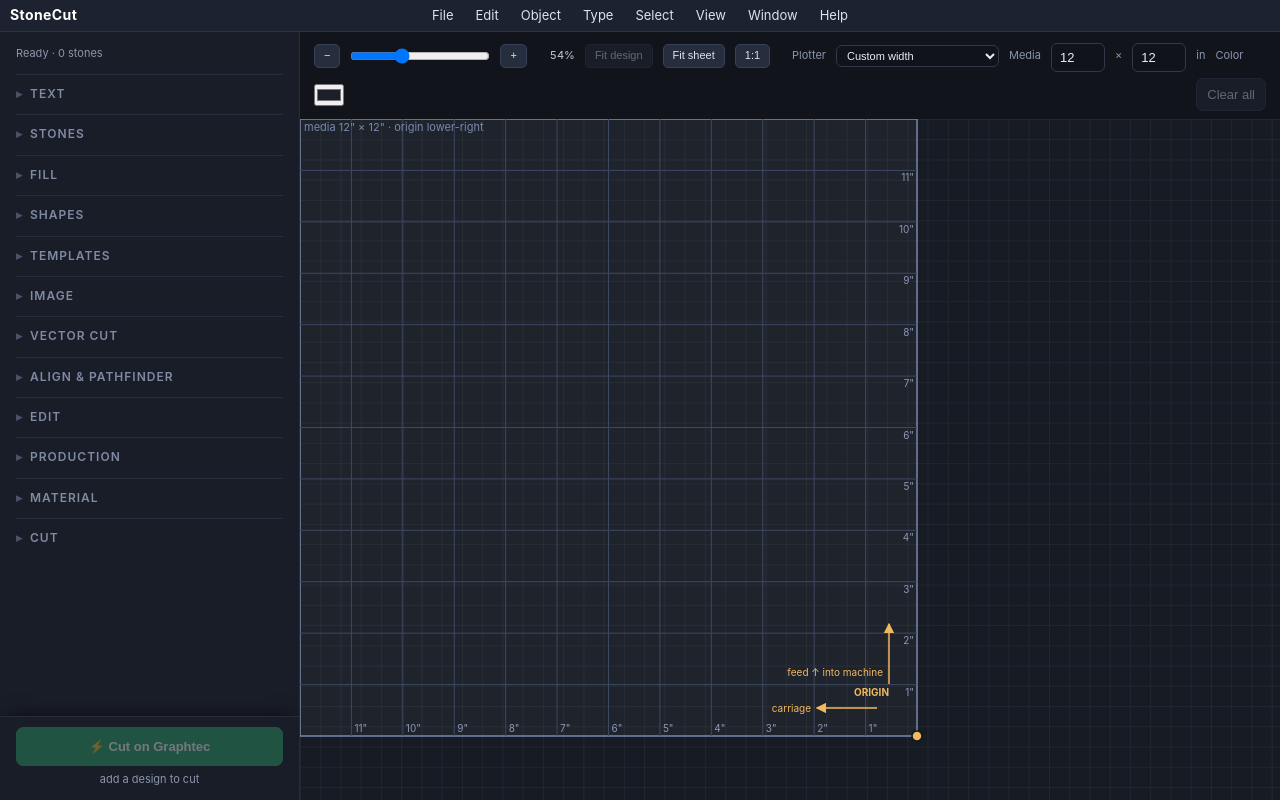
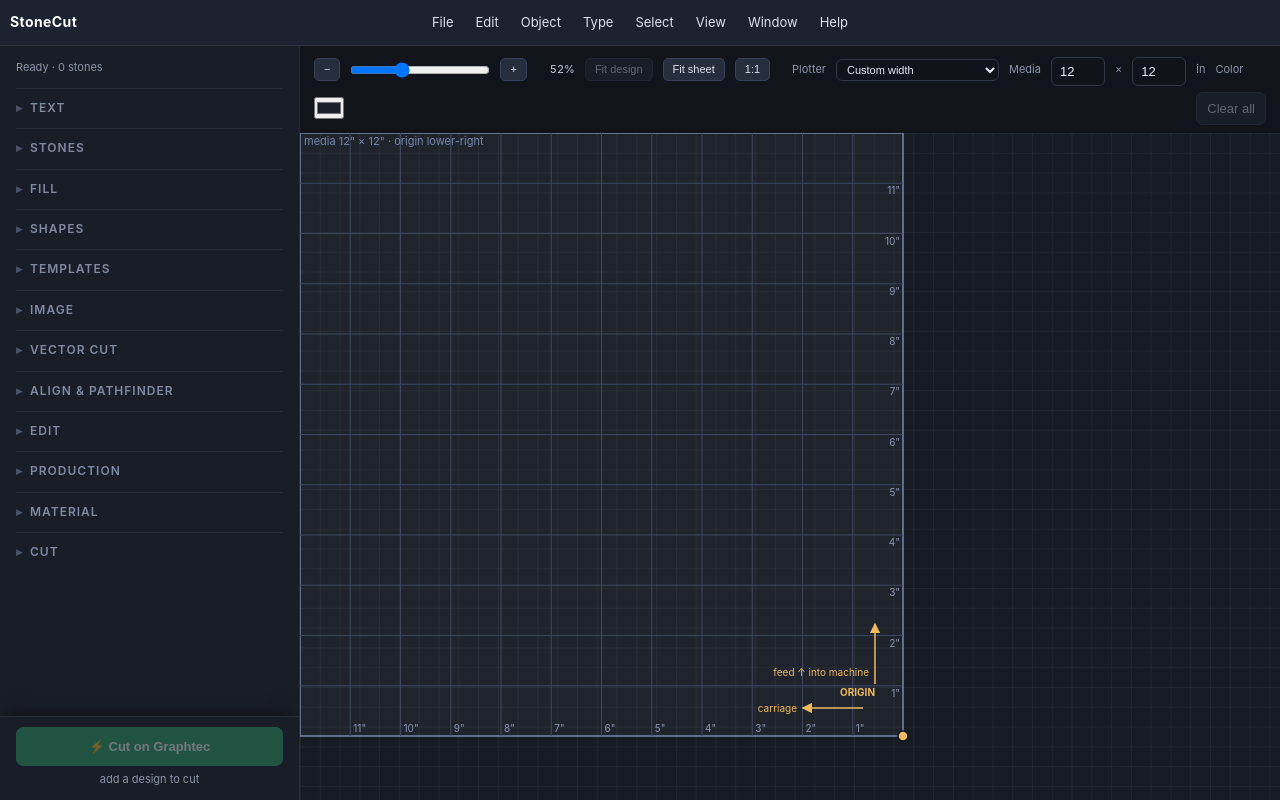
Before and after one commit to kevinskey/stonecut, a React (Vite) app: page / in a window 1280 px wide. Built offline with nearby package versions, Linux system fonts and the light colour scheme.

Commit message:
Menu bar: vertical padding instead of fixed 32px height
Co-Authored-By: Claude Fable 5 <noreply@anthropic.com>

```diff
--- a/src/App.css
+++ b/src/App.css
@@ -347,7 +347,7 @@ button.urgent:hover:not(:disabled) { background: #dda047; animation: none; }
 .app-body { display: flex; flex: 1; min-height: 0; }
 .menubar {
   display: flex; align-items: center; justify-content: center; gap: 2px;
-  height: 32px; padding: 0 8px; position: relative;
+  padding: 8px; position: relative;
   background: #1d2230; border-bottom: 1px solid #2b3240;
   font-size: 13px; user-select: none; z-index: 20; flex-shrink: 0;
 }
```
